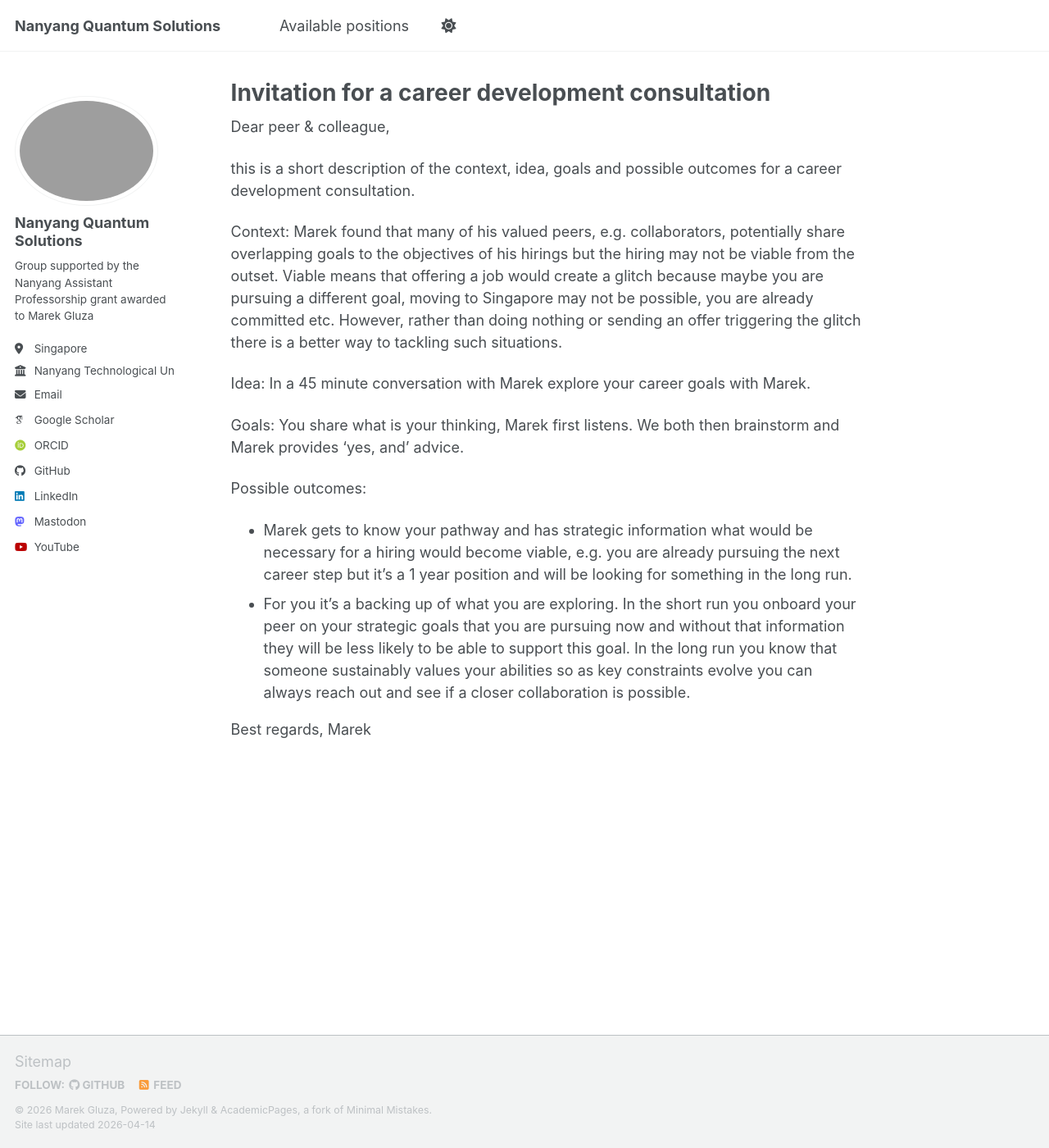
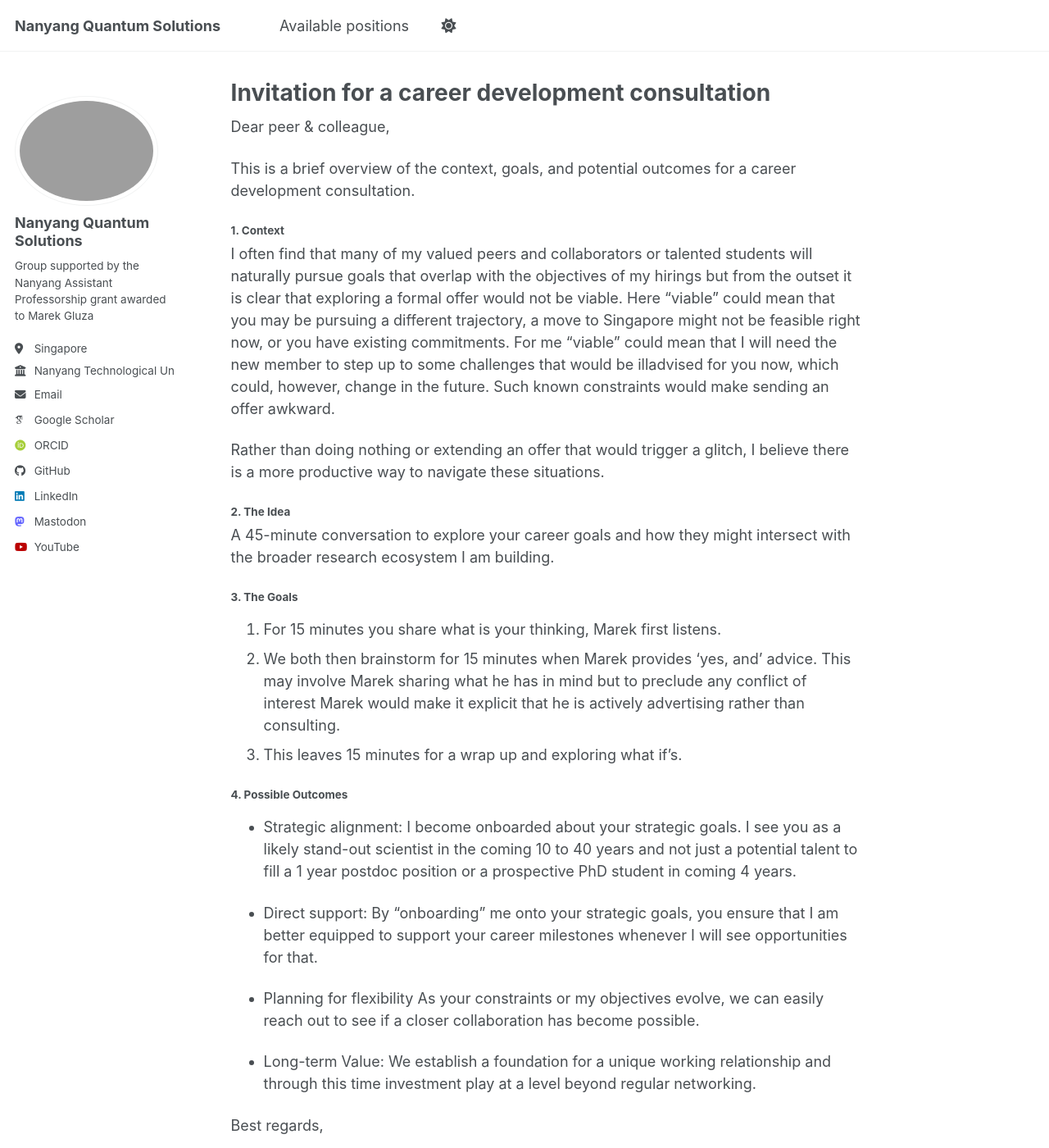
Before and after one commit to marekgluza/marekgluza.github.io, a Jekyll site: the page built from available_positions/career_development_consultation.md, in a window 1280 px wide and 1400 px high. Shown: the whole window at 82% size. Built offline with Jekyll 4.4.1, drawn with Linux system fonts in a browser that asks for light colours; some web fonts are replaced; a script bundle is joined from its source files by our own code; library files that are not in the unit come from our copies.

Commit message:
Update career_development_consultation.md

```diff
--- a/available_positions/career_development_consultation.md
+++ b/available_positions/career_development_consultation.md
@@ -1,22 +1,40 @@
 ---
 title: "Invitation for a career development consultation"
-excerpt: "Invitation for a career development consultation>"
+excerpt: "A collaborative approach to aligning long-term research goals and career pathways."
 collection: portfolio
 ---
 
+
 Dear peer & colleague,
 
-this is a short description of the context, idea, goals and possible outcomes for a career development consultation.
+This is a brief overview of the context, goals, and potential outcomes for a career development consultation.
 
-Context: Marek found that many of his valued peers, e.g. collaborators, potentially share overlapping goals to the objectives of his hirings but the hiring may not be viable from the outset. Viable means that offering a job would create a glitch because maybe you are pursuing a different goal, moving to Singapore may not be possible, you are already committed etc. However, rather than doing nothing or sending an offer triggering the glitch there is a better way to tackling such situations.
+#### 1. Context
+I often find that many of my valued peers and collaborators or talented students will naturally pursue goals that overlap with the objectives of my hirings but from the outset it is clear that exploring a formal offer would not be viable.
+Here "viable" could mean that you may be pursuing a different trajectory, a move to Singapore might not be feasible right now, or you have existing commitments.
+For me "viable" could mean that I will need the new member to step up to some challenges that would be illadvised for you now, which could, however, change in the future.
+Such known constraints would make sending an offer awkward.
 
-Idea: In a 45 minute conversation with Marek explore your career goals with Marek.
+Rather than doing nothing or extending an offer that would trigger a glitch, I believe there is a more productive way to navigate these situations.
 
-Goals: You share what is your thinking, Marek first listens. We both then brainstorm and Marek provides 'yes, and' advice.
+#### 2. The Idea
+A 45-minute conversation to explore your career goals and how they might intersect with the broader research ecosystem I am building.
 
-Possible outcomes:
-- Marek gets to know your pathway and has strategic information what would be necessary for a hiring would become viable, e.g. you are already pursuing the next career step but it's a 1 year position and will be looking for something in the long run.
-- For you it's a backing up of what you are exploring. In the short run you onboard your peer on your strategic goals that you are pursuing now and without that information they will be less likely to be able to support this goal. In the long run you know that someone sustainably values your abilities so as key constraints evolve you can always reach out and see if a closer collaboration is possible.
+#### 3. The Goals
+1. For 15 minutes you share what is your thinking, Marek first listens.
+2. We both then brainstorm for 15 minutes when Marek provides ‘yes, and’ advice. This may involve Marek sharing what he has in mind but to preclude any conflict of interest Marek would make it explicit that he is actively advertising rather than consulting.
+3. This leaves 15 minutes for a wrap up and exploring what if's.
+
+#### 4. Possible Outcomes
+
+- Strategic alignment: I become onboarded about your strategic goals. I see you as a likely stand-out scientist in the coming 10 to 40 years and not just a potential talent to fill a 1 year postdoc position or a prospective PhD student in coming 4 years.
+
+- Direct support: By "onboarding" me onto your strategic goals, you ensure that I am better equipped to support your career milestones whenever I will see  opportunities for that.
+
+- Planning for flexibility As your constraints or my objectives evolve, we can easily reach out to see if a closer collaboration has become possible.
+
+- Long-term Value: We establish a foundation for a unique working relationship and through this time investment play at a level beyond regular networking.
 
 Best regards,
+
 Marek
```
